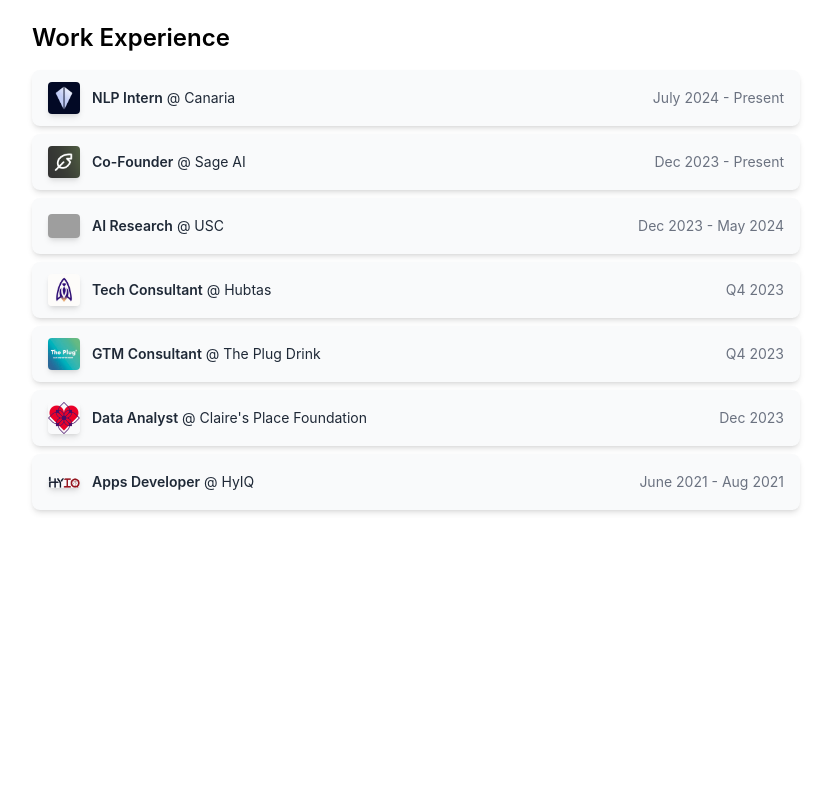
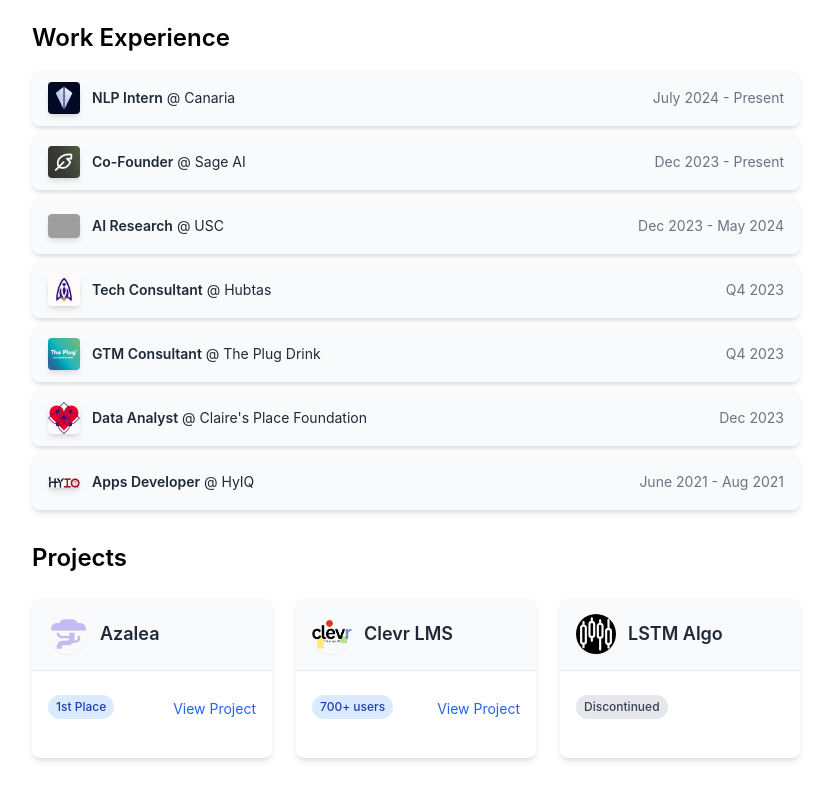
Before and after one commit to thobonato/personal_website, a React (Create React App) app in the folder frontend/: page / in a window 1280 px wide. Shown: the part 412-1212 px from the top of the page, without its empty margins (224-1055 px from the left). Before the commit the page ends 930 px from the top, so only its background shows below. Built offline with nearby package versions, Linux system fonts and the light colour scheme; grey boxes are pictures that could not be loaded.

Commit message:
project section

```diff
--- a/frontend/src/App.js
+++ b/frontend/src/App.js
@@ -1,11 +1,13 @@
 // assets
 // import logo from "./assets/images/2tb.png";
 import experiencesData from "./assets/misc/experiences.json";
+import projectsData from "./assets/misc/projects.json";
 
 // components
 import Header from "./components/Header";
 import Description from "./components/Description";
 import WorkSection from "./components/WorkSection";
+import ProjectsSection from "./components/ProjectsSection";
 
 import './App.css';
 
@@ -16,6 +18,7 @@
         <Header></Header>
         <Description> </Description>
         <WorkSection experiences={experiencesData.experiences} />
+        <ProjectsSection projects={projectsData.projects} />
         {/* <header className="App-header">
           <img src={logo} className="App-logo" alt="logo" />
         </header> */}
--- a/frontend/src/assets/misc/projects.json
+++ b/frontend/src/assets/misc/projects.json
@@ -9,10 +9,17 @@
       },
       {
         "name": "Clevr LMS",
-        "isAwarded": false,
-        "award": "",
+        "isAwarded": true,
+        "award": "700+ users",
         "logo": "clevr.png",
         "link": "https://github.com/Clevr-LMS"
+      },
+      {
+        "name": "LSTM Algo",
+        "isAwarded": false,
+        "award": "Discontinued",
+        "logo": "trading.svg",
+        "link": ""
       }
     ]
   }
--- /dev/null
+++ b/frontend/src/components/ProjectsSection.js
@@ -0,0 +1,55 @@
+import React from 'react';
+import Azalea from '../assets/images/azalea.png';
+import Clevr from '../assets/images/clevr.png';
+import Trading from '../assets/images/trading.svg';
+
+const ProjectsSection = ({ projects }) => {
+    const logos = {
+        'azalea.png': Azalea,
+        'clevr.png': Clevr,
+        'trading.svg': Trading,
+    };
+
+    return (
+        <div className="max-w-6xl mx-auto pt-6 mb-24">
+            <h2 className="text-2xl font-semibold mb-6">Projects</h2>
+            <div className="grid grid-cols-1 md:grid-cols-3 gap-6">
+                {projects.map((proj) => (
+                    <div key={proj.name} className="bg-white rounded-lg shadow-md overflow-hidden h-40 flex flex-col transition duration-300 ease-in-out transform hover:scale-105">
+                        <a href={proj.link} target="_blank" rel="noopener noreferrer" className="flex-grow flex flex-col">
+                            <div className="flex items-center p-4 bg-gray-50 border-b">
+                                <img
+                                    src={logos[proj.logo]}
+                                    alt={`${proj.name} logo`}
+                                    className="w-10 h-10 object-contain rounded-full shadow-sm"
+                                />
+                                <h3 className="text-lg font-semibold ml-3 text-gray-800">{proj.name}</h3>
+                            </div>
+                            <div className="p-4 flex-grow flex flex-col justify-between center h-full">
+                                <div className="mt-2 flex items-center">
+                                    {proj.isAwarded && (
+                                        <span className="text-xs font-medium bg-blue-100 text-blue-800 py-1 px-2 rounded-full ">
+                                            {proj.award}
+                                        </span>
+                                    )}
+                                    {proj.award === "Discontinued" && (
+                                        <span className="text-xs font-medium bg-gray-200 text-gray-700 py-1 px-2 rounded-full ">
+                                            {proj.award}
+                                        </span>
+                                    )}
+                                {proj.link && (
+                                    <span className="text-sm text-blue-600 hover:text-blue-800 mt-1 ml-auto">
+                                        View Project
+                                    </span>
+                                )}
+                                </div>
+                            </div>
+                        </a>
+                    </div>
+                ))}
+            </div>
+        </div>
+    );
+};
+
+export default ProjectsSection;
```
Also changed, not shown: frontend/src/assets/images/trading.svg (added).
